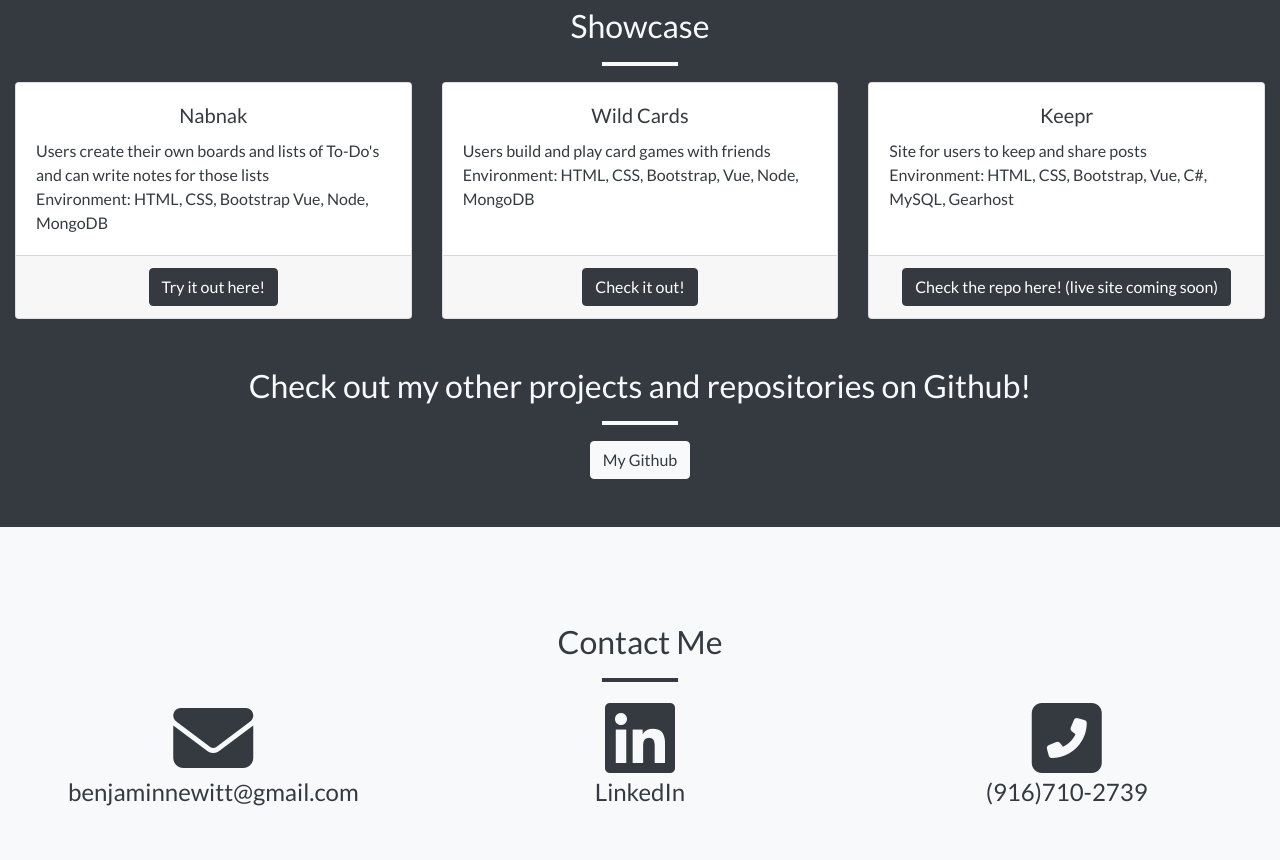
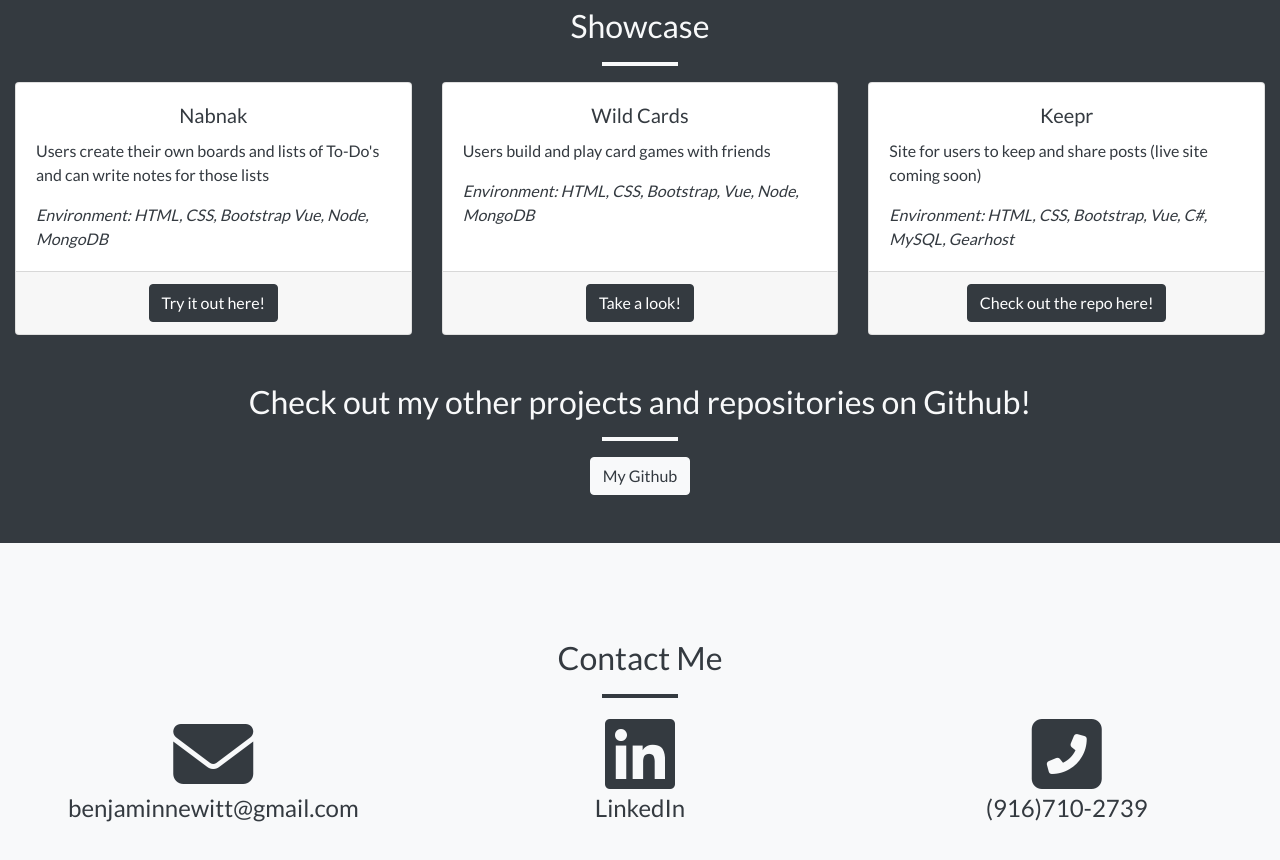
Before and after one commit to BenjaminNewitt/landing_page, a Vue app: page /#/ in a window 1280 px wide. Shown: the part 1960-2820 px from the top of the page. Built offline with nearby package versions, Linux system fonts and the light colour scheme.

Commit message:
edits showcase cards

```diff
--- a/src/components/Github.vue
+++ b/src/components/Github.vue
@@ -15,7 +15,8 @@
               <p class="card-text text-left">
                 Users create their own boards and lists of To-Do's and can write
                 notes for those lists
-                <br />
+              </p>
+              <p class="font-italic card-text text-left">
                 Environment: HTML, CSS, Bootstrap Vue, Node, MongoDB
               </p>
             </div>
@@ -32,13 +33,14 @@
               <h5 class="card-title">Wild Cards</h5>
               <p class="card-text text-left">
                 Users build and play card games with friends
-                <br />
+              </p>
+              <p class="font-italic card-text text-left">
                 Environment: HTML, CSS, Bootstrap, Vue, Node, MongoDB
               </p>
             </div>
             <div class="card-footer">
               <a href="https://wild-cards.herokuapp.com/" class="btn btn-dark"
-                >Check it out!</a
+                >Take a look!</a
               >
             </div>
           </div>
@@ -48,8 +50,9 @@
             <div class="card-body">
               <h5 class="card-title">Keepr</h5>
               <p class="card-text text-left">
-                Site for users to keep and share posts
-                <br />
+                Site for users to keep and share posts (live site coming soon)
+              </p>
+              <p class="font-italic card-text text-left">
                 Environment: HTML, CSS, Bootstrap, Vue, C#, MySQL, Gearhost
               </p>
             </div>
@@ -57,7 +60,7 @@
               <a
                 href="https://github.com/BenjaminNewitt/keepr"
                 class="btn btn-dark"
-                >Check the repo here! (live site coming soon)</a
+                >Check out the repo here!</a
               >
             </div>
           </div>
```
